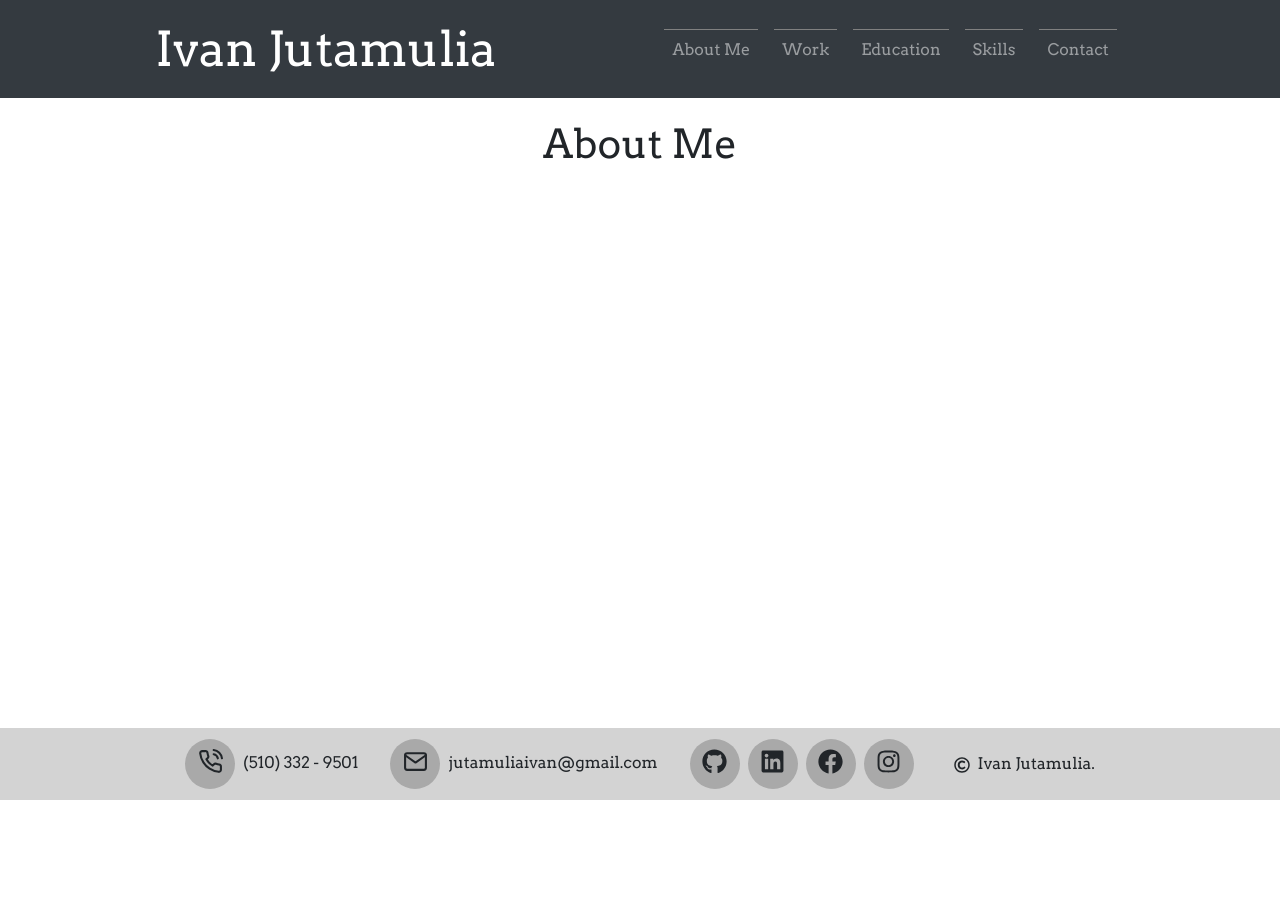
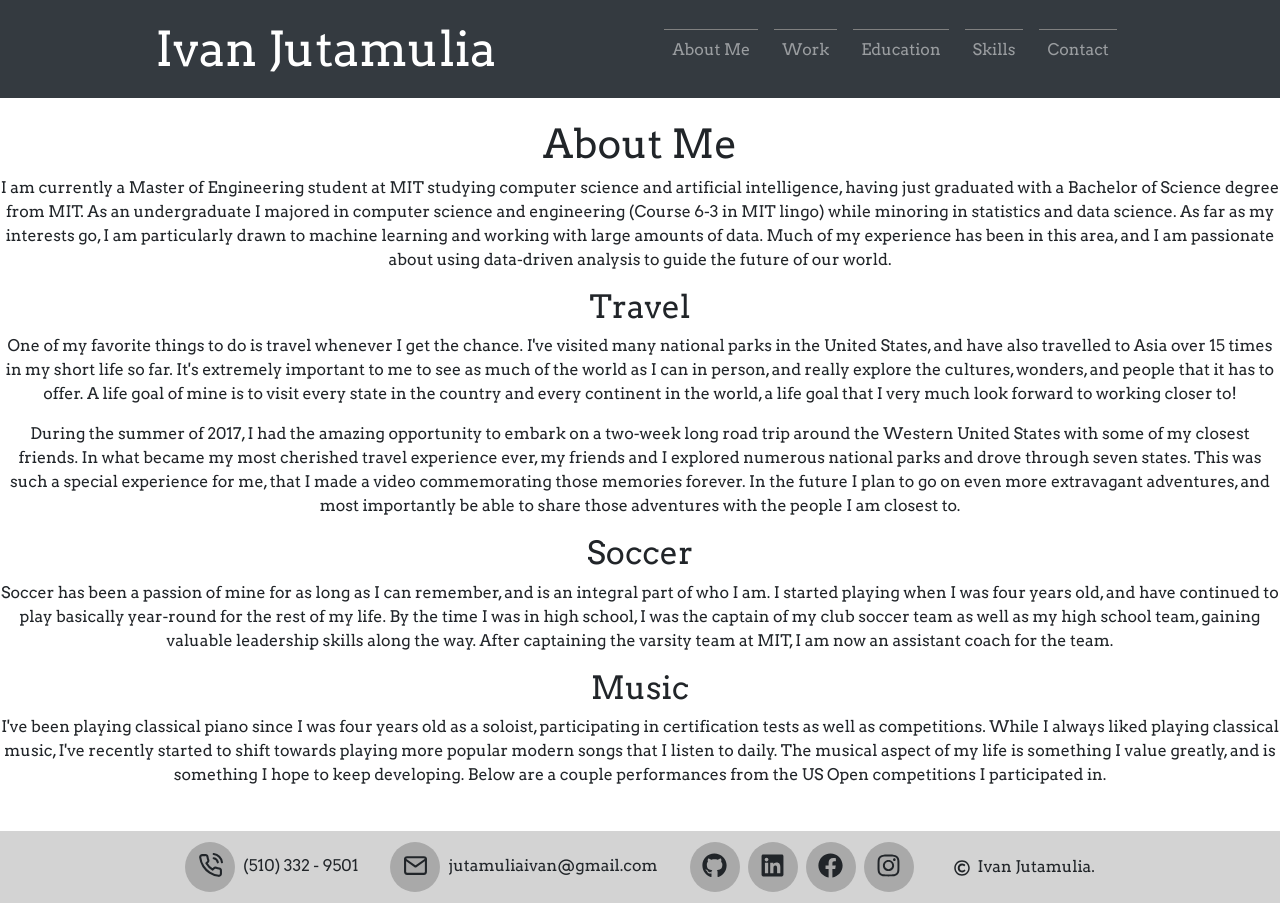
Before and after one commit to ivanjut/ivan-jutamulia-website, a React (Create React App) app: page /aboutme in a window 1280 px wide. Before the commit the page ends 800 px from the top, so only its background shows below. Built offline with nearby package versions, Linux system fonts and the light colour scheme.

Commit message:
added about me content

```diff
--- a/src/components/AboutMe.js
+++ b/src/components/AboutMe.js
@@ -7,6 +7,51 @@ class AboutMe extends Component {
         return (
             <div class='aboutme-container'>
                 <h1>About Me</h1>
+                <p>
+                    I am currently a Master of Engineering student at MIT studying computer science and artificial intelligence,
+                    having just graduated with a Bachelor of Science degree from MIT.
+                    As an undergraduate I majored in computer science and engineering (Course 6-3 in MIT lingo) while minoring in statistics and data science.
+                    As far as my interests go, I am particularly drawn to machine learning and working with large amounts of data.
+                    Much of my experience has been in this area, and I am passionate about using data-driven analysis to guide the future of our world.
+                </p>
+                <div class='travel-container'>
+                    <h2>Travel</h2>
+                    <p>
+                        One of my favorite things to do is travel whenever I get the chance.
+                        I've visited many national parks in the United States,
+                        and have also travelled to Asia over 15 times in my short life so far.
+                        It's extremely important to me to see as much of the world as I can in person,
+                        and really explore the cultures, wonders, and people that it has to offer.
+                        A life goal of mine is to visit every state in the country and every continent in the world,
+                        a life goal that I very much look forward to working closer to!
+                    </p>
+                    <p>
+                        During the summer of 2017, I had the amazing opportunity to embark on a two-week long road trip around the
+                        Western United States with some of my closest friends. In what became my most cherished travel experience ever,
+                        my friends and I explored numerous national parks and drove through seven states.
+                        This was such a special experience for me, that I made a video commemorating those memories forever.
+                        In the future I plan to go on even more extravagant adventures,
+                        and most importantly be able to share those adventures with the people I am closest to.
+                    </p>
+                </div>
+                <div class='soccer-container'>
+                    <h2>Soccer</h2>
+                    <p>
+                        Soccer has been a passion of mine for as long as I can remember, and is an integral part of who I am.
+                        I started playing when I was four years old, and have continued to play basically year-round for the rest of my life.
+                        By the time I was in high school, I was the captain of my club soccer team as well as my high school team,
+                        gaining valuable leadership skills along the way. After captaining the varsity team at MIT, I am now an assistant coach for the team.
+                    </p>
+                </div>
+                <div class='music-container'>
+                    <h2>Music</h2>
+                    <p>
+                    I've been playing classical piano since I was four years old as a soloist, participating in certification tests as well as competitions.
+                    While I always liked playing classical music, I've recently started to shift towards playing more popular modern songs that I listen to daily.
+                    The musical aspect of my life is something I value greatly, and is something I hope to keep developing.
+                    Below are a couple performances from the US Open competitions I participated in.
+                    </p>
+                </div>
             </div>
         )
     }
--- a/src/components/Home.css
+++ b/src/components/Home.css
@@ -37,3 +37,7 @@
 .route-button:hover {
     background-color: grey;
 }
+
+.career-status {
+    /* color: blue; */
+}
--- a/src/components/Home.js
+++ b/src/components/Home.js
@@ -22,7 +22,9 @@ class Home extends Component {
                         I'm from Berkeley, CA, but being on the East coast for school isn't so bad.
                         Check out my hobbies and interests to learn more about me!
                     </p>
-
+                    <p class='career-status'>
+                        I am looking for a <b>full-time software engineering/data science role</b> starting <b>Fall 2021</b>.
+                    </p>
                 </div>
             </div>
         )
```
